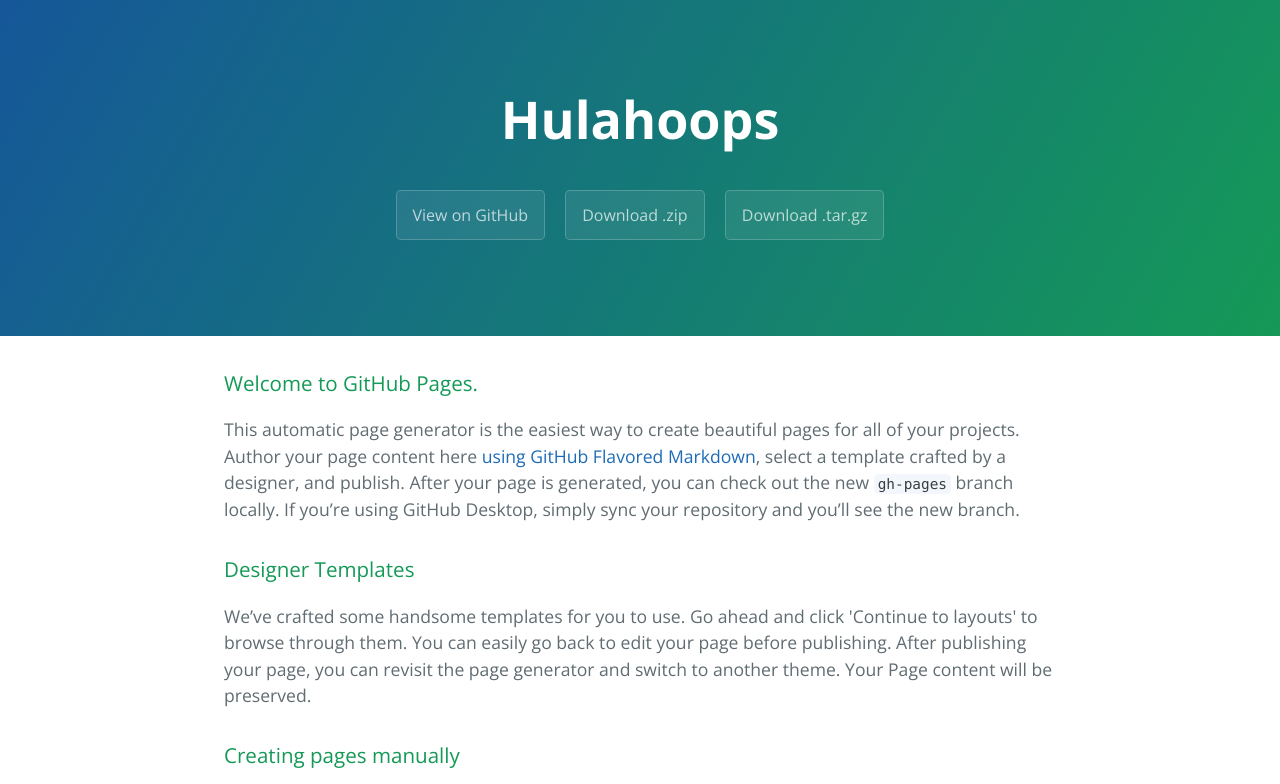
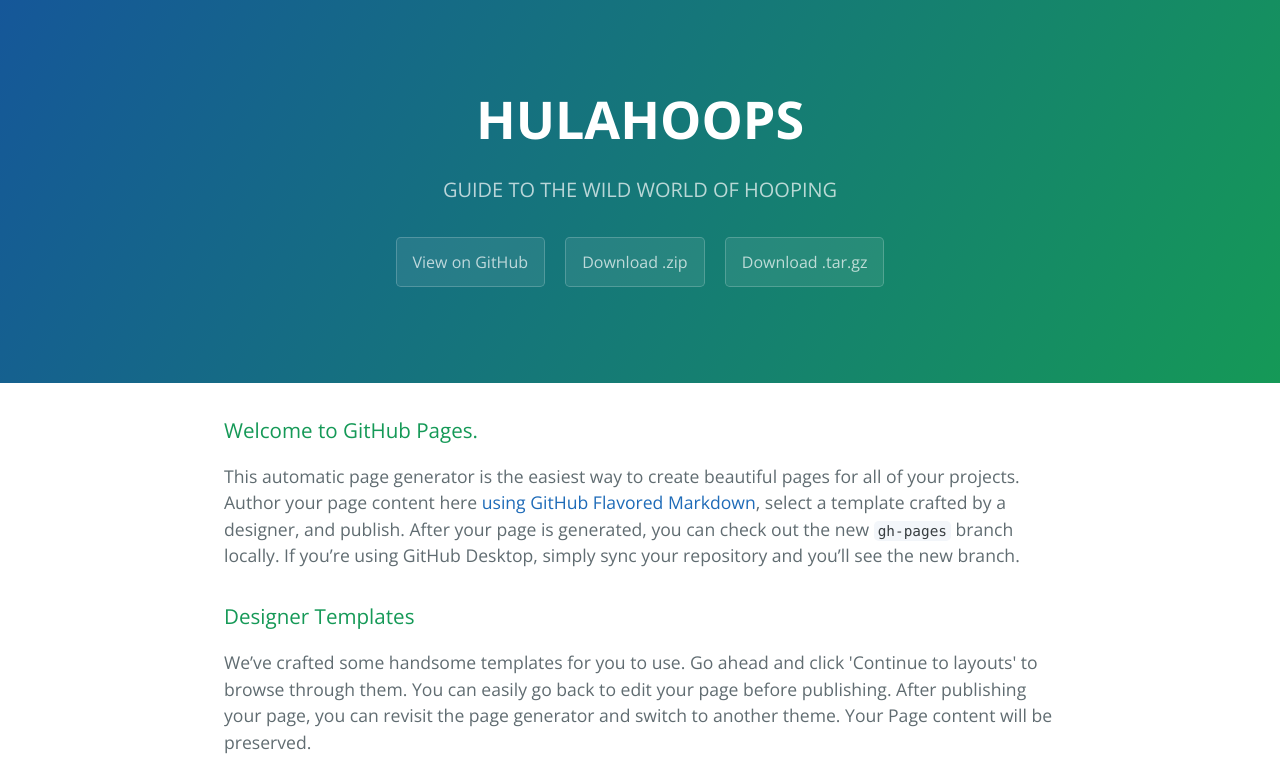
Before and after one commit to kingamarzena/hulahoops, a plain HTML site: page index.html in a window 1280 px wide. Shown: the top 784 px of the page. Drawn offline with nearby package versions, Linux system fonts and the light colour scheme.

Commit message:
adding headers
Added the Hulahoop titles

```diff
--- a/index.html
+++ b/index.html
@@ -2,7 +2,7 @@
 <html lang="en-us">
   <head>
     <meta charset="UTF-8">
-    <title>Hulahoops by Brieftaube</title>
+    <title>Hulahoops</title>
     <meta name="viewport" content="width=device-width, initial-scale=1">
     <link rel="stylesheet" type="text/css" href="stylesheets/normalize.css" media="screen">
     <link href='https://fonts.googleapis.com/css?family=Open+Sans:400,700' rel='stylesheet' type='text/css'>
@@ -11,8 +11,8 @@
   </head>
   <body>
     <section class="page-header">
-      <h1 class="project-name">Hulahoops</h1>
-      <h2 class="project-tagline"></h2>
+      <h1 class="project-name">HULAHOOPS</h1>
+      <h2 class="project-tagline">GUIDE TO THE WILD WORLD OF HOOPING</h2>
       <a href="https://github.com/Brieftaube/hulahoops" class="btn">View on GitHub</a>
       <a href="https://github.com/Brieftaube/hulahoops/zipball/master" class="btn">Download .zip</a>
       <a href="https://github.com/Brieftaube/hulahoops/tarball/master" class="btn">Download .tar.gz</a>
```
